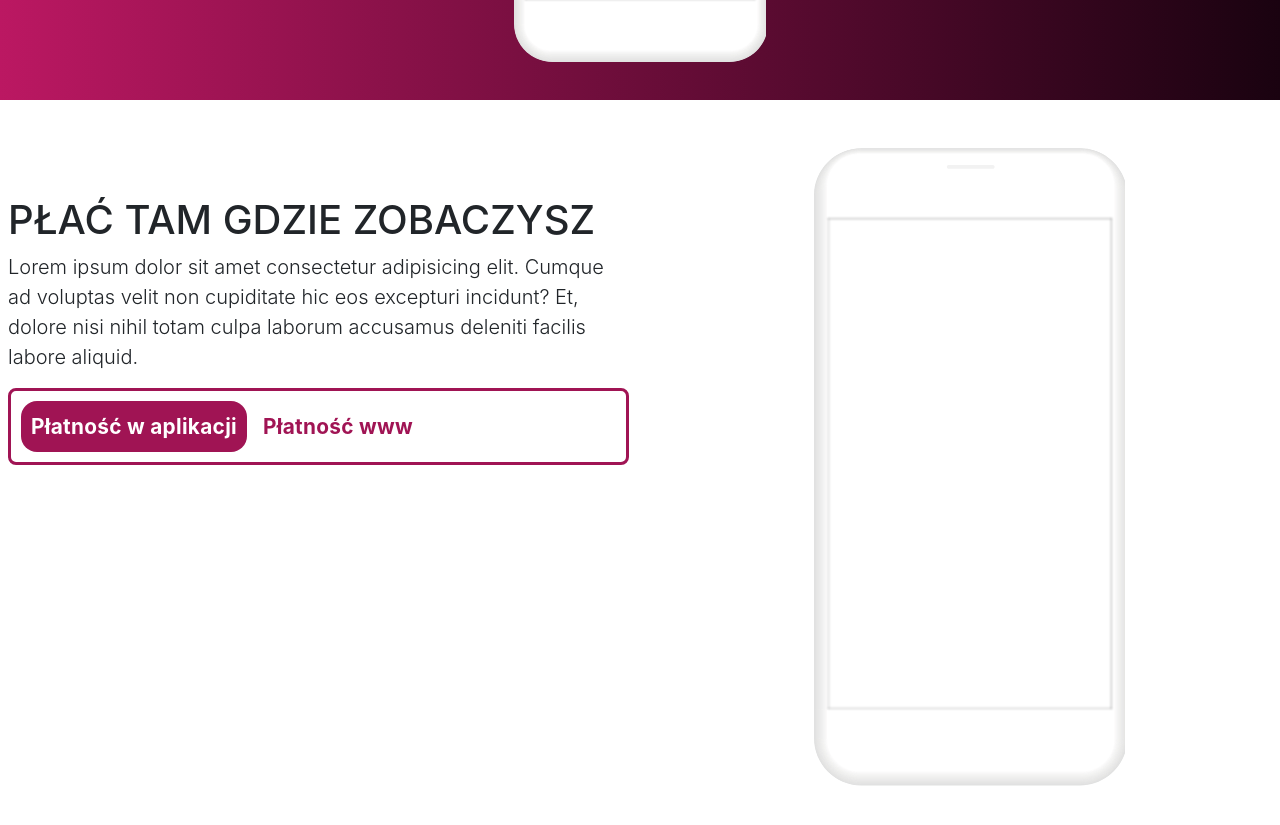
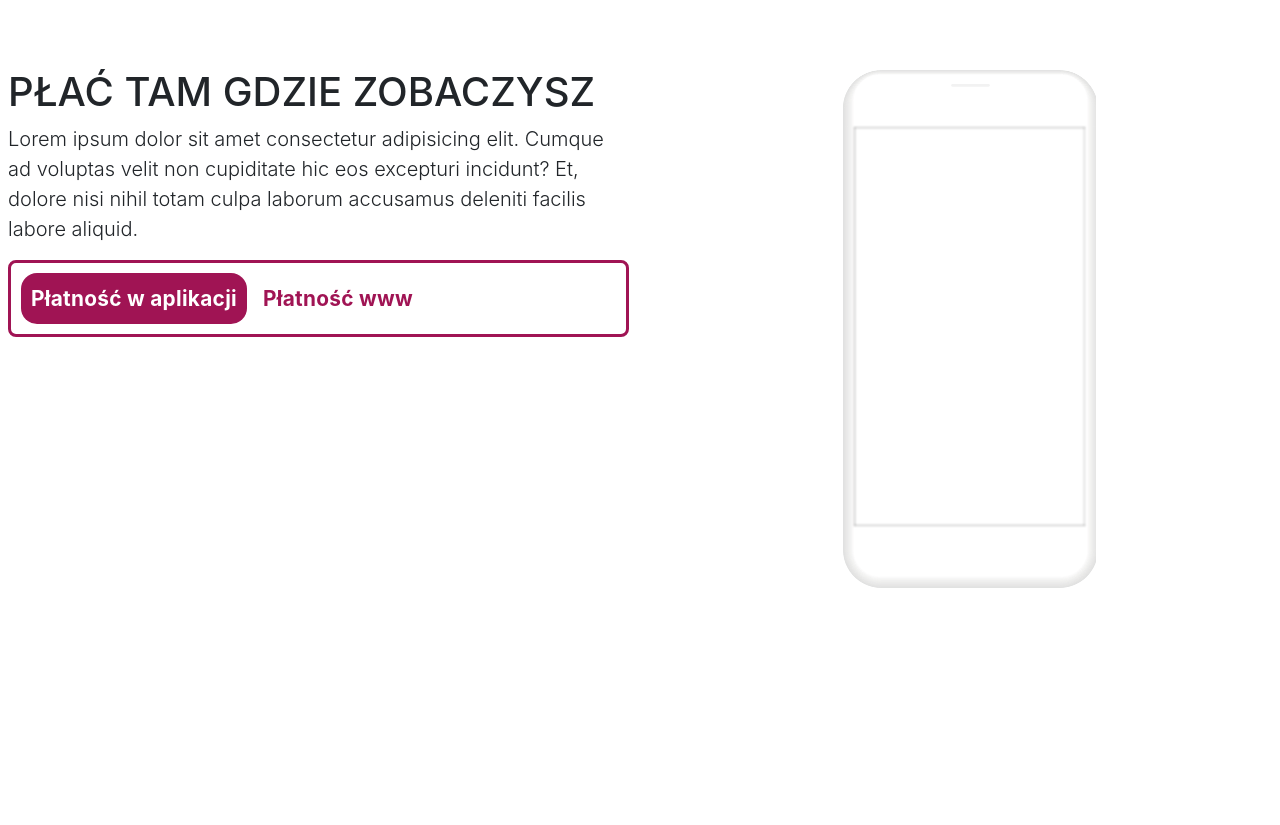
Before and after one commit to tarkeztarkez/QuickoStrona, a website: page src/index.html in a window 1280 px wide. Shown: the part 1635-2460 px from the top of the page. After the commit the page ends 2407 px from the top, so only its background shows below. Drawn offline with nearby package versions, Linux system fonts and the light colour scheme.

Commit message:
Changes from dad

```diff
--- a/src/css/_phone.scss
+++ b/src/css/_phone.scss
@@ -18,7 +18,8 @@ $cover-width: auto;
 
 .phone-cover {
   width: $cover-width;
-  height: 80vh;
+  height: 65vh;
+  margin-top: 50px;
 
   @media only screen and (max-width: 600px) {
     height: 400px;
--- a/src/index.html
+++ b/src/index.html
@@ -107,7 +107,7 @@
       </div>
     </div>
 
-    <div class="row" style="min-height: 10vh"></div>
+    <!-- <div class="row" style="min-height: 10vh"></div> -->
 
     <section class="snap">
       <div class="row py-5 mt-5 quicko-gradient" style="height: 100vh">
@@ -144,7 +144,7 @@
       <div class="row" style="height: 100vh">
         <div class="container-xl">
           <div class="row mt-5 mb-5 ml" style="min-height: 700px">
-            <div class="col-md mt-5 ml-2">
+            <div class="col-md mt-5 ml-2" data-aos="fade-right">
               <div class="my-3 d-table-cell align-middle">
                 <h1 class="h1">PŁAĆ TAM GDZIE ZOBACZYSZ</h1>
                 <p class="lead">
@@ -161,7 +161,12 @@
             </div>
             <div class="col">
               <div class="phone-containter">
-                <img src="./assets/mockup.svg" alt="" class="phone-cover" />
+                <img
+                  src="./assets/mockup.svg"
+                  alt=""
+                  class="phone-cover"
+                  data-aos="fade-left"
+                />
               </div>
             </div>
           </div>
```
Also changed, not shown: src/css/styles.css.
